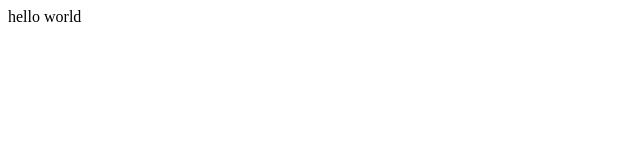
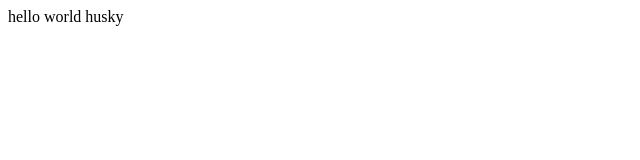
Before and after one commit to andrian-kars/novela, a React app: page / in a window 1280 px wide. Shown: the top 160 px of the page, without its empty margins (0-640 px from the left). Built offline with nearby package versions, Linux system fonts and the light colour scheme.

Commit message:
:sparkles: ESlint + Prettier

```diff
--- a/src/App.jsx
+++ b/src/App.jsx
@@ -1,3 +1,3 @@
 export const App = () => {
-  return <div>hello world</div>;
+  return <div>hello world husky</div>;
 };
```
Also changed, not shown: package.json (+11 -0 lines), 2 other files (tests, documents, lock files or other folders).
